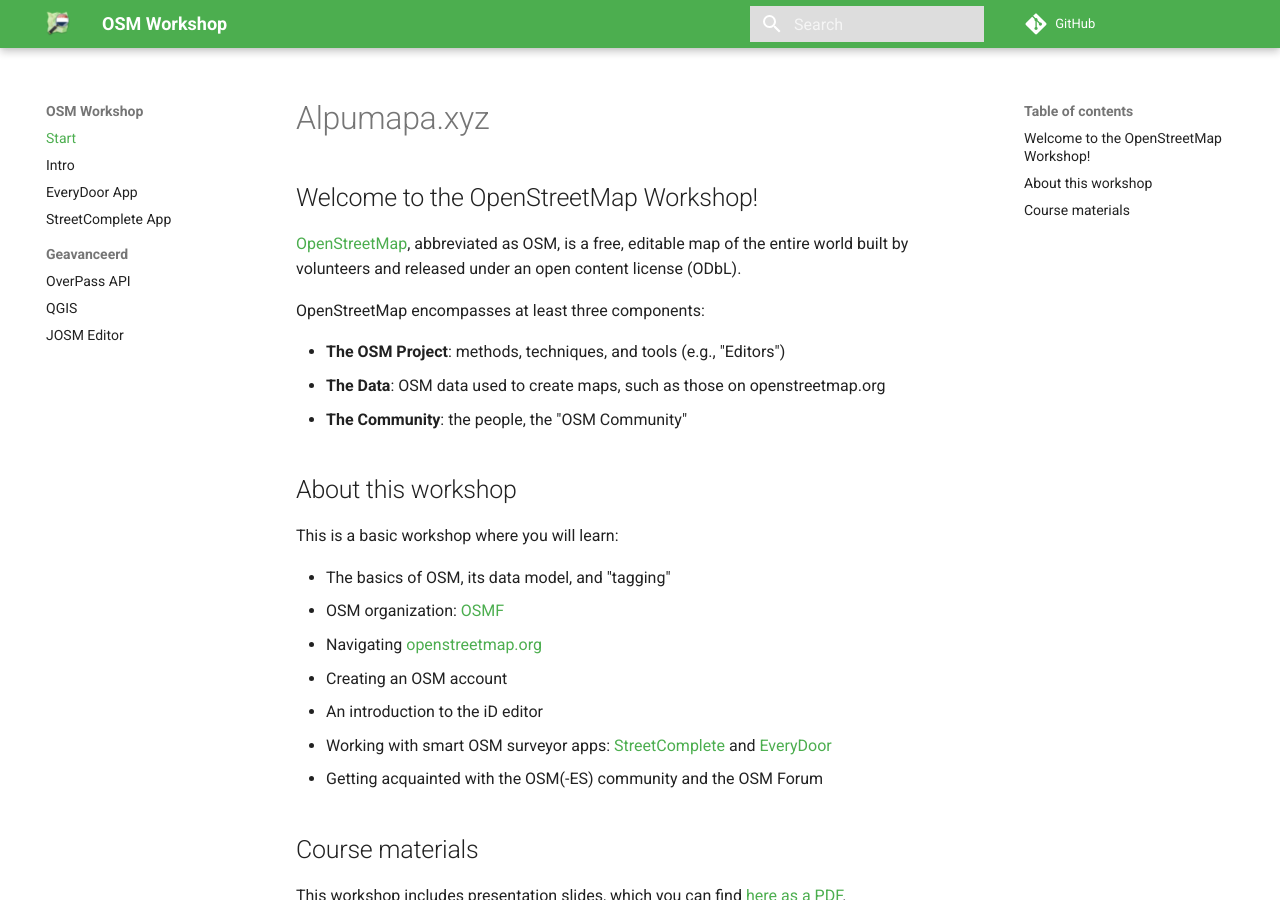
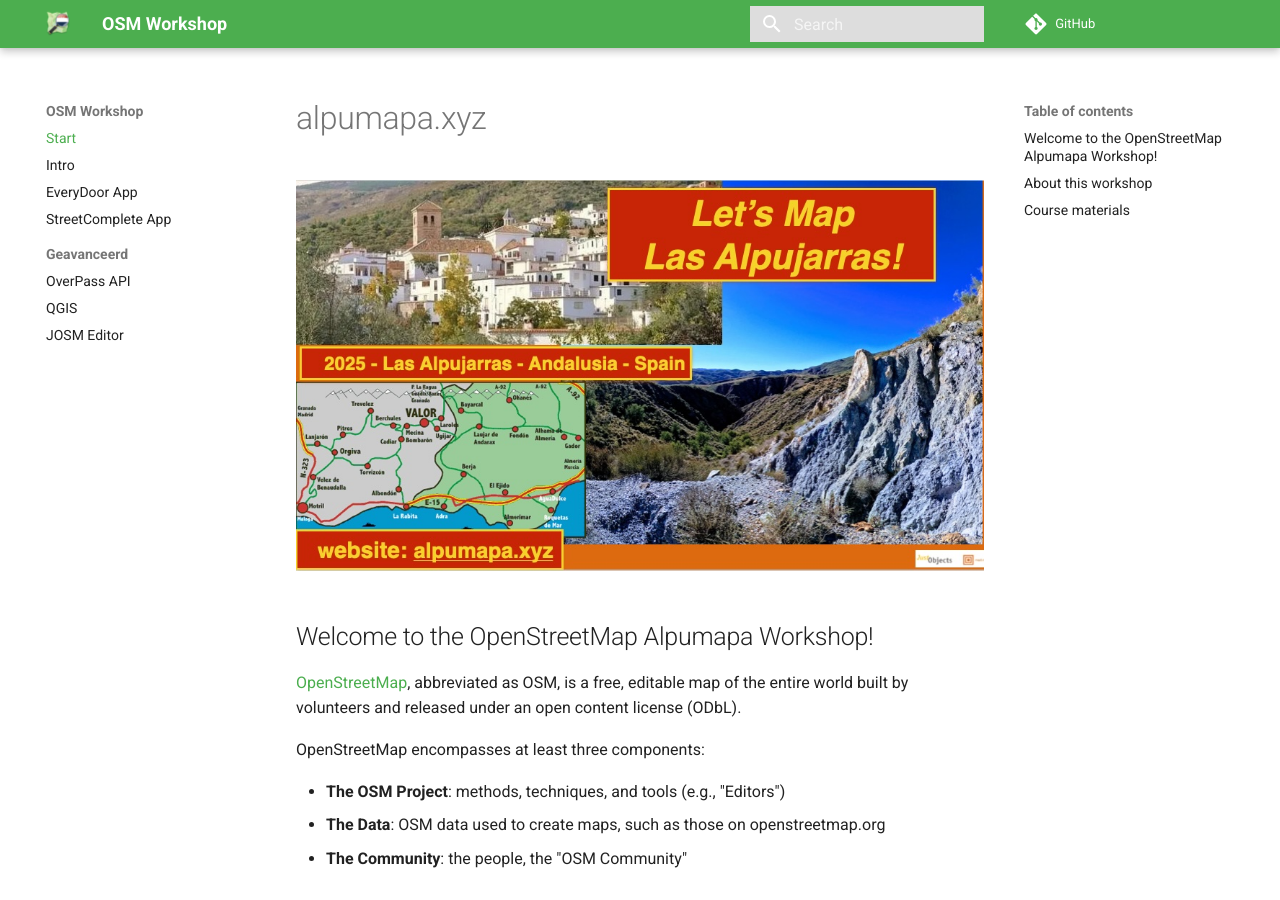
Before and after one commit to justb4/alpumapa.xyz, an MkDocs documentation site: the page built from docs/src/index.md, in a window 1280 px wide and 900 px high. Built offline with MkDocs 1.6.1 and Material for MkDocs 9.7.7, drawn with Linux system fonts in a browser that asks for light colours; comment, search, counter and statistics services are not loaded.

Commit message:
version 4

```diff
--- a/docs/src/index.md
+++ b/docs/src/index.md
@@ -2,9 +2,11 @@
 title: OpenStreetMap Workshop
 ---
 
-# Alpumapa.xyz
+# alpumapa.xyz
 
-## Welcome to the OpenStreetMap Workshop!
+![OpenTopoMap](assets/images/pres-front.jpg)
+
+## Welcome to the OpenStreetMap Alpumapa Workshop!
 
 [OpenStreetMap](https://openstreetmap.org), abbreviated as OSM, is a free, editable map of the entire world built
 by volunteers and released under an open content license (ODbL).
```
Also changed, not shown: docs/src/assets/images/pres-front.jpg (added).
